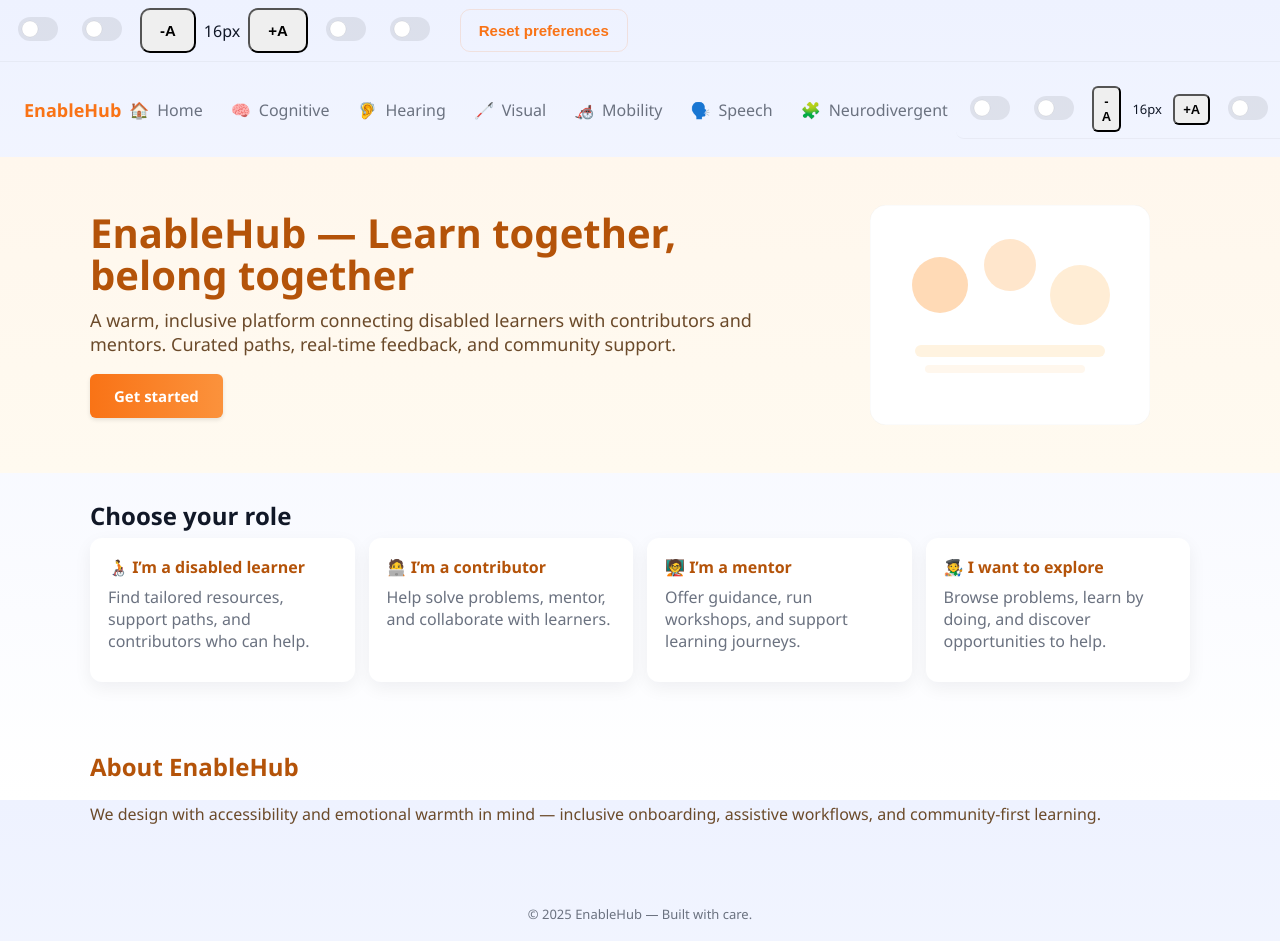
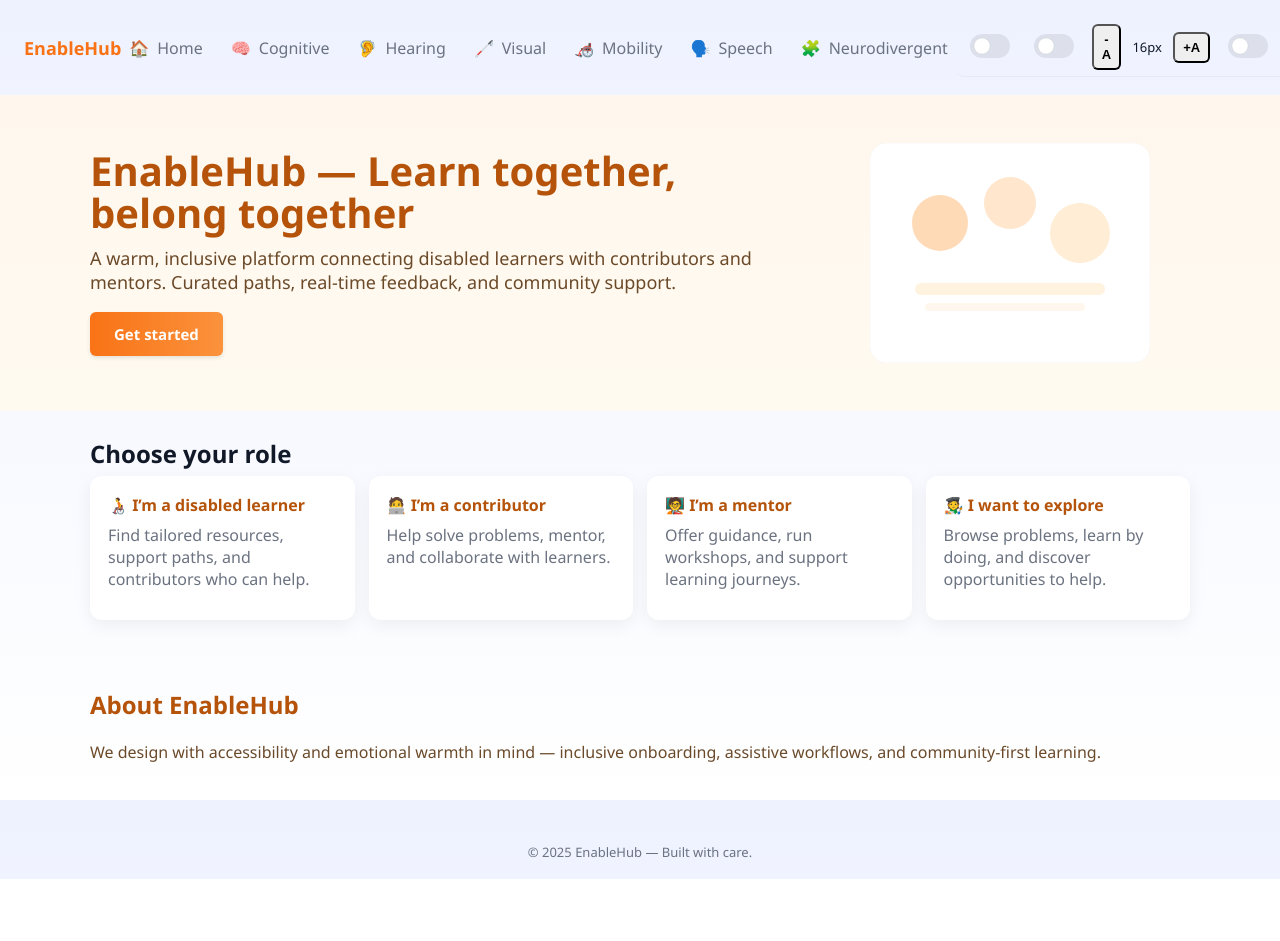
Before and after one commit to Vaish123-M/SolveTogether-platform, a React (Create React App) app in the folder EnableHub/client/: page / in a window 1280 px wide. Shown: the top 941 px of the page. After the commit the page ends 879 px from the top, so only its background shows below. Built offline with nearby package versions, Linux system fonts and the light colour scheme.

Commit message:
deleted extra accessiblity bar

```diff
--- a/EnableHub/client/src/App.js
+++ b/EnableHub/client/src/App.js
@@ -20,8 +20,7 @@ export default function App() {
   return (
     <AccessibilityProvider>
       <BrowserRouter>
-        <AccessibilityBar />
-        <Navbar />
+  <Navbar />
       <Routes>
         <Route path="/" element={<Landing />} />
         <Route path="/cognitive" element={<Cognitive />} />
```
